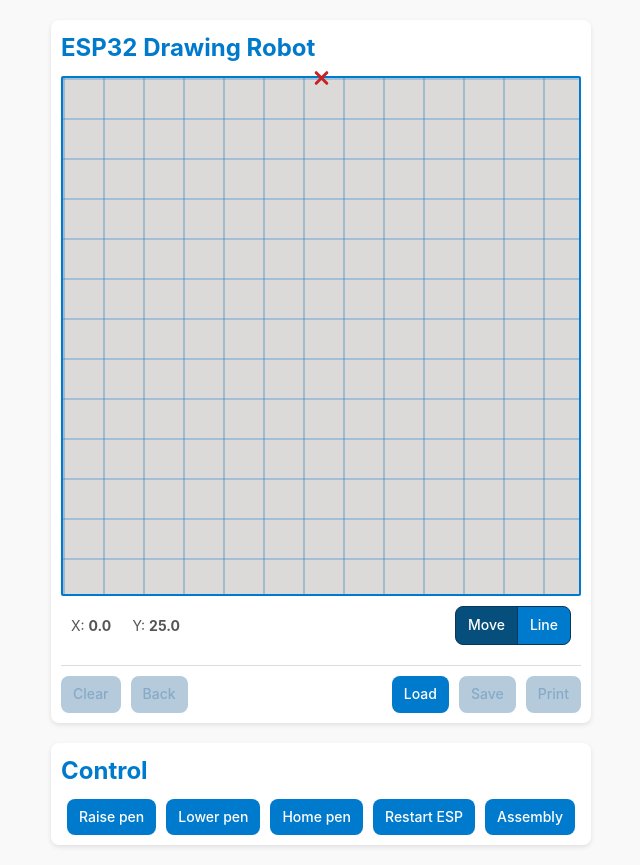
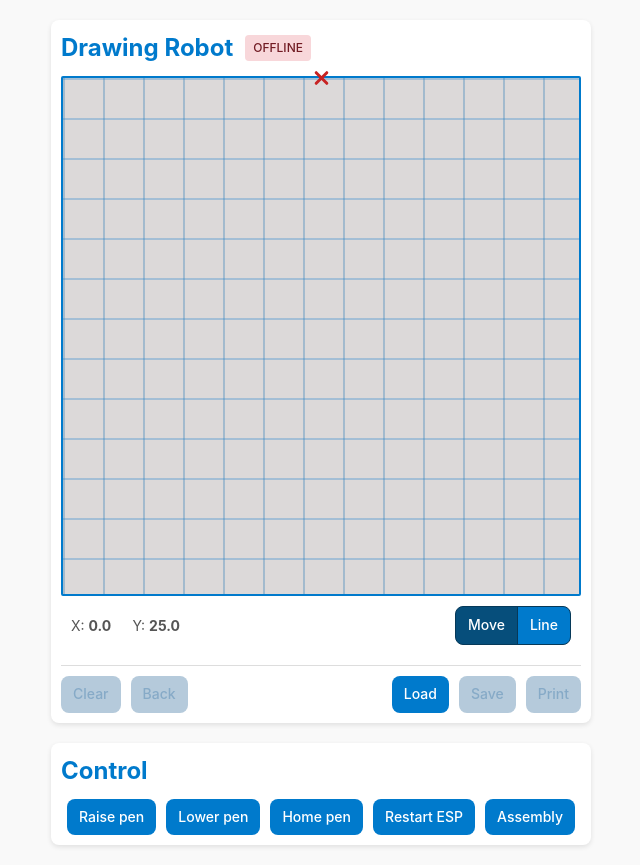
Before and after one commit to MatixYo/ESP32-Drawing-Robot, a React (Vite) app in the folder web/: page / in a window 1280 px wide. Shown: the whole page, without its empty margins (289-929 px from the left). Built offline with nearby package versions, Linux system fonts and the light colour scheme; no server answers.

Commit message:
Add tag with status

```diff
--- a/web/src/App.tsx
+++ b/web/src/App.tsx
@@ -12,11 +12,13 @@
   restart,
   print,
   getConfig,
+  getStatus,
 } from './lib/queries';
 import { useGCode } from './reducers/gcode-reducer';
 import { isToolLowered } from './lib/gcode';
 import { Config } from './types/config';
 import { downloadFile, readFile } from './lib/helpers';
+import { Tag, TagProps } from './components/tag/tag';
 
 const initialConfig: Config = {
   minX: -50,
@@ -73,9 +75,23 @@
 
   const hasLines = gcode.length > 0;
 
+  const status = useQuery(getStatus, { refetchInterval: 1000 });
+  const tagProps: TagProps = status.error
+    ? { variant: 'error', label: 'Offline' }
+    : status.data?.busy
+      ? { variant: 'success', label: 'Busy' }
+      : { variant: 'normal', label: 'Idle' };
+
   return (
     <>
-      <Card title="ESP32 Drawing Robot">
+      <Card
+        title={
+          <>
+            Drawing Robot
+            <Tag {...tagProps} />
+          </>
+        }
+      >
         {config.data && (
           <PrintSurface
             config={config.data}
--- a/web/src/components/card/card.module.css
+++ b/web/src/components/card/card.module.css
@@ -8,6 +8,9 @@
   margin: 20px 0;
 
   .title {
+    display: flex;
+    align-items: center;
+    gap: 8px;
     font-size: 1.5em;
     font-weight: bold;
     margin-bottom: 10px;
--- a/web/src/components/card/card.tsx
+++ b/web/src/components/card/card.tsx
@@ -1,7 +1,7 @@
 import s from './card.module.css';
 
 interface CardProps {
-  title?: string;
+  title?: React.ReactNode;
   children: React.ReactNode;
 }
 
--- /dev/null
+++ b/web/src/components/tag/tag.module.css
@@ -0,0 +1,25 @@
+.tag {
+  display: inline-block;
+  padding: 0.25rem 0.5rem;
+  margin: 0.25rem;
+  border-radius: 0.25rem;
+  font-size: 0.75rem;
+  font-weight: 500;
+  text-transform: uppercase;
+  cursor: pointer;
+
+  &.normal {
+    background-color: #f0f0f0;
+    color: #333;
+  }
+
+  &.success {
+    background-color: #d1e7dd;
+    color: #155724;
+  }
+
+  &.error {
+    background-color: #f8d7da;
+    color: #721c24;
+  }
+}
--- /dev/null
+++ b/web/src/components/tag/tag.tsx
@@ -0,0 +1,11 @@
+import cn from 'clsx';
+import s from './tag.module.css';
+
+export interface TagProps {
+  variant?: 'normal' | 'success' | 'error';
+  label: string;
+}
+
+export function Tag({ variant = 'normal', label }: TagProps) {
+  return <div className={cn(s.tag, s[variant])}>{label}</div>;
+}
```
